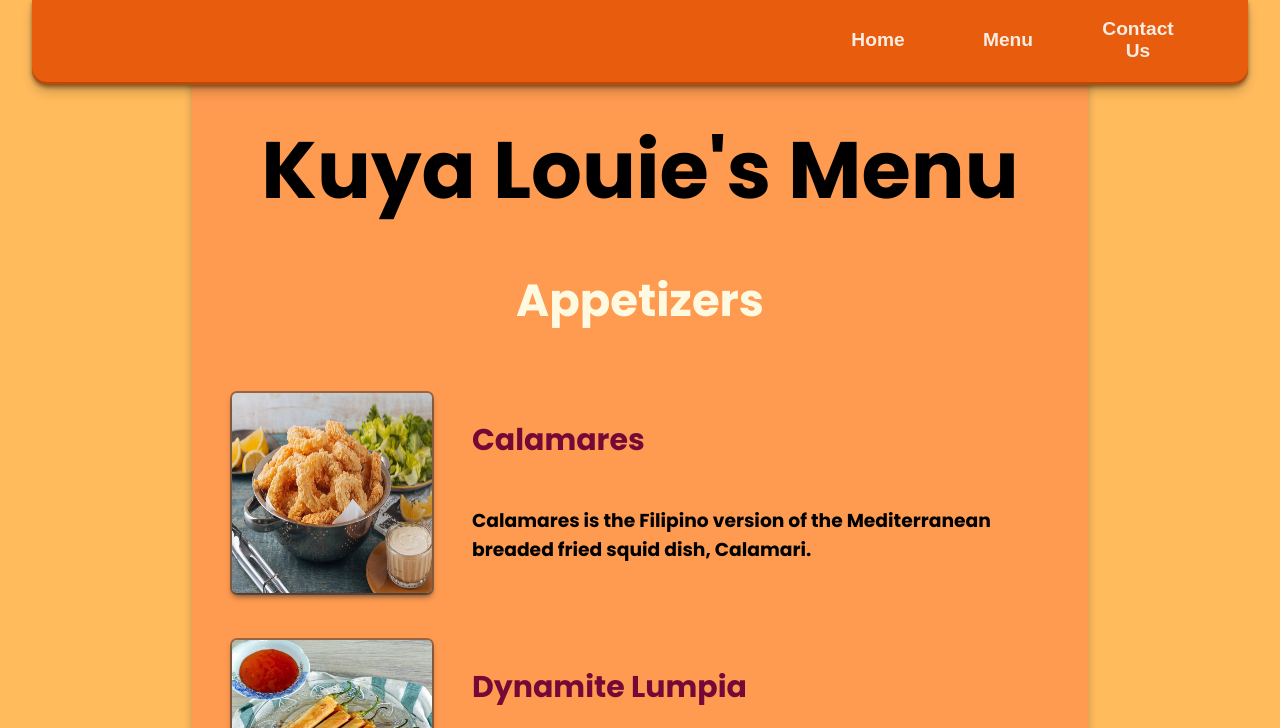
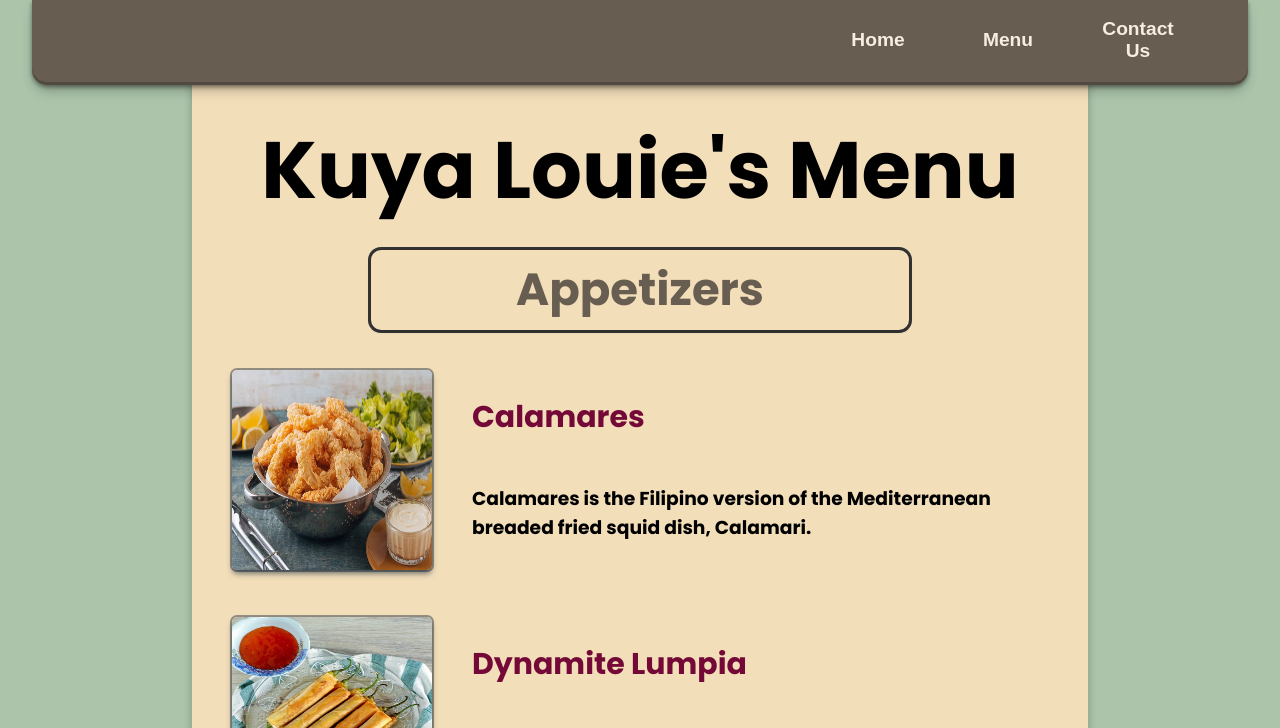
Before and after one commit to JohnDevHelix/Restaurant-Page, a website built with webpack: page src/template.html in a window 1280 px wide. Both pictures are taken after a click on the button "Menu". Shown: the top 728 px of the page. Built offline with nearby package versions, Linux system fonts and the light colour scheme; a web font is replaced by a local one.

Commit message:
minor color changes

```diff
--- a/src/style.css
+++ b/src/style.css
@@ -1,5 +1,5 @@
 body {
-  background-color: #ffbb5c;
+  background-color: #ABC4AA;
   font-family: "Poppins", serif;
   font-weight: 200;
   font-style: normal;
@@ -20,7 +20,7 @@ header {
   display: flex;
   justify-content: flex-end;
   width: 95%;
-  background-color: #e85c0d;
+  background-color: #675D50;
   border-radius: 0 0 15px 15px;
   box-shadow: rgba(0, 0, 0, 0.4) 0px 2px 4px,
     rgba(0, 0, 0, 0.3) 0px 7px 13px -3px, rgba(0, 0, 0, 0.2) 0px -3px 0px inset;
@@ -74,7 +74,7 @@ button:hover {
   flex-direction: column;
   align-items: center;
   width: 70%;
-  background-color: #ff9b50;
+  background-color: #F3DEBA ;
   box-shadow: rgba(0, 0, 0, 0.24) 0px 3px 8px;
   border-radius: 10px;
   margin: 20px;
@@ -93,7 +93,15 @@ button:hover {
 #main,
 #dessert {
   font-size: 30px;
-  color: #fef9e1;
+  color: #675D50;
+  height: 80px;
+  width: 60%;
+  display: flex;
+  align-items: center;
+  justify-content: center;
+  border-radius: 10px;
+  margin: 20px 0px;
+  box-shadow: rgba(0, 0, 0, 0.16) 0px 1px 4px, rgb(51, 51, 51) 0px 0px 0px 3px;
 }
 
 .food-name {
@@ -160,3 +168,13 @@ svg {
   font-size: 15px;
   padding: 10px 30px;
 }
+
+.feedback {
+  display: flex;
+  flex-direction: column;
+}
+
+.form {
+  display: flex;
+  flex-direction: column;
+}
```
